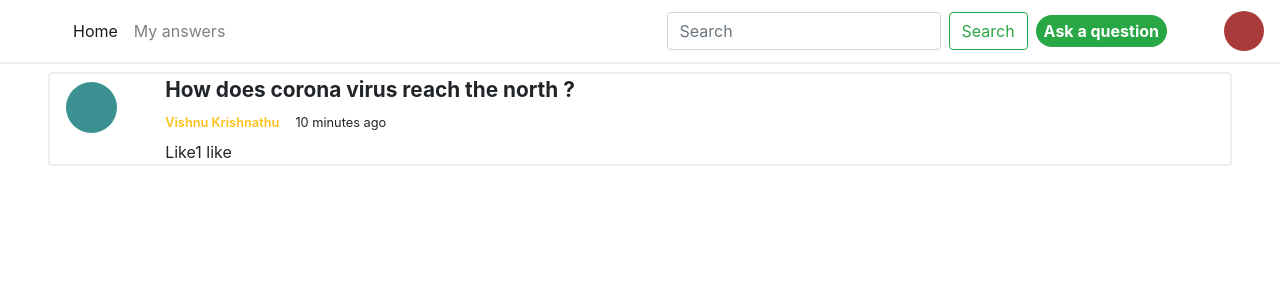
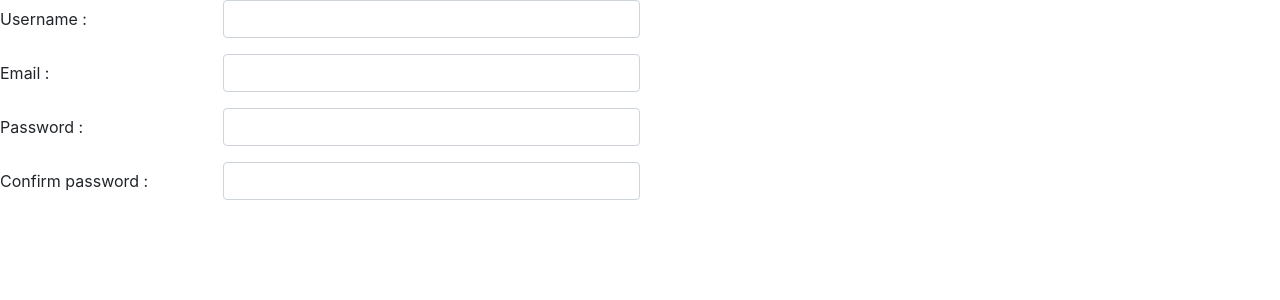
Before and after one commit to VishnuKrishnathu/Forum_website, an Angular app: page /login in a window 1280 px wide. Before the commit this address led to /. Shown: the top 300 px of the page. Built offline with nearby package versions, Linux system fonts and the light colour scheme.

Commit message:
login and home page routes added

```diff
--- a/angular.json
+++ b/angular.json
@@ -33,7 +33,8 @@
             "styles": [
               "src/styles.scss"
             ],
-            "scripts": []
+            "scripts": [
+            ]
           },
           "configurations": {
             "production": {
--- a/src/app/app-routing.module.ts
+++ b/src/app/app-routing.module.ts
@@ -1,7 +1,13 @@
 import { NgModule } from '@angular/core';
 import { RouterModule, Routes } from '@angular/router';
 
-const routes: Routes = [];
+import { LoginPageComponent } from './pages/login-page/login-page.component';
+import { HomePageComponent } from './pages/home-page/home-page.component';
+
+const routes: Routes = [
+  { path : 'login', component: LoginPageComponent },
+  { path : '', component: HomePageComponent }
+];
 
 @NgModule({
   imports: [RouterModule.forRoot(routes)],
--- a/src/app/app.component.html
+++ b/src/app/app.component.html
@@ -7,12 +7,8 @@
 <!-- * * * * * * * to get started with your project! * * * * * * * * -->
 <!-- * * * * * * * * * * * * * * * * * * * * * * * * * * * * * * * -->
 
-<div class="d-flex flex-column algn-items-center justify-content-between" style="height: 100vh;">
-    <app-navbar></app-navbar>
-    <div class="d-flex flex-column" style="flex-grow : 1; overflow-y: hidden;">
-        <app-post></app-post>
-    </div>
-</div>
+
+<router-outlet></router-outlet>
 <!-- * * * * * * * * * * * * * * * * * * * * * * * * * * * * * * * -->
 <!-- * * * * * * * * * * * The content above * * * * * * * * * * * -->
 <!-- * * * * * * * * * * is only a placeholder * * * * * * * * * * -->
@@ -20,5 +16,3 @@
 <!-- * * * * * * * * * * * * * * * * * * * * * * * * * * * * * * * -->
 <!-- * * * * * * * * * * End of Placeholder * * * * * * * * * * * -->
 <!-- * * * * * * * * * * * * * * * * * * * * * * * * * * * * * * * -->
-
-<router-outlet></router-outlet>
--- a/src/app/app.module.ts
+++ b/src/app/app.module.ts
@@ -5,12 +5,16 @@ import { AppRoutingModule } from './app-routing.module';
 import { AppComponent } from './app.component';
 import { NavbarComponent } from './components/navbar/navbar.component';
 import { PostComponent } from './components/post/post.component';
+import { LoginPageComponent } from './pages/login-page/login-page.component';
+import { HomePageComponent } from './pages/home-page/home-page.component';
 
 @NgModule({
   declarations: [
     AppComponent,
     NavbarComponent,
-    PostComponent
+    PostComponent,
+    LoginPageComponent,
+    HomePageComponent
   ],
   imports: [
     BrowserModule,
--- /dev/null
+++ b/src/app/pages/home-page/home-page.component.html
@@ -0,0 +1,6 @@
+<div class="d-flex flex-column algn-items-center justify-content-between" style="height: 100vh;">
+    <app-navbar></app-navbar>
+    <div class="d-flex flex-column" style="flex-grow : 1; overflow-y: hidden;">
+        <app-post></app-post>
+    </div>
+</div>
--- /dev/null
+++ b/src/app/pages/home-page/home-page.component.ts
@@ -0,0 +1,15 @@
+import { Component, OnInit } from '@angular/core';
+
+@Component({
+  selector: 'app-home-page',
+  templateUrl: './home-page.component.html',
+  styleUrls: ['./home-page.component.scss']
+})
+export class HomePageComponent implements OnInit {
+
+  constructor() { }
+
+  ngOnInit(): void {
+  }
+
+}
--- /dev/null
+++ b/src/app/pages/login-page/login-page.component.html
@@ -0,0 +1,26 @@
+<form class="w-50">
+    <div class="form-group row">
+        <label for="username" class="col-sm-4 col-form-label">Username :</label>
+        <div class="col-sm-8">
+            <input name="username" class="form-control" type="text">
+        </div>
+    </div>
+    <div class="form-group row">
+        <label class="col-sm-4 col-form-label" for="email-address">Email :</label>
+        <div class="col-sm-8">
+            <input name="email-address" type="email" class="form-control">
+        </div>
+    </div>
+    <div class="form-group row">
+        <label class="col-form-label col-sm-4" for="password">Password :</label>
+        <div class="col-sm-8">
+            <input name="password" type="password" class="form-control">
+        </div>
+    </div>
+    <div class="form-group row">
+        <label for="confirm-password" class="col-form-label col-sm-4">Confirm password :</label>
+        <div class="col-sm-8">
+            <input type="password" name="confirm-password" class="form-control">
+        </div>
+    </div>
+</form>
--- /dev/null
+++ b/src/app/pages/login-page/login-page.component.ts
@@ -0,0 +1,15 @@
+import { Component, OnInit } from '@angular/core';
+
+@Component({
+  selector: 'app-login-page',
+  templateUrl: './login-page.component.html',
+  styleUrls: ['./login-page.component.scss']
+})
+export class LoginPageComponent implements OnInit {
+
+  constructor() { }
+
+  ngOnInit(): void {
+  }
+
+}
```
Also changed, not shown: src/app/pages/home-page/home-page.component.scss (added), src/app/pages/login-page/login-page.component.scss (added), 2 other files (tests, documents, lock files or other folders).
